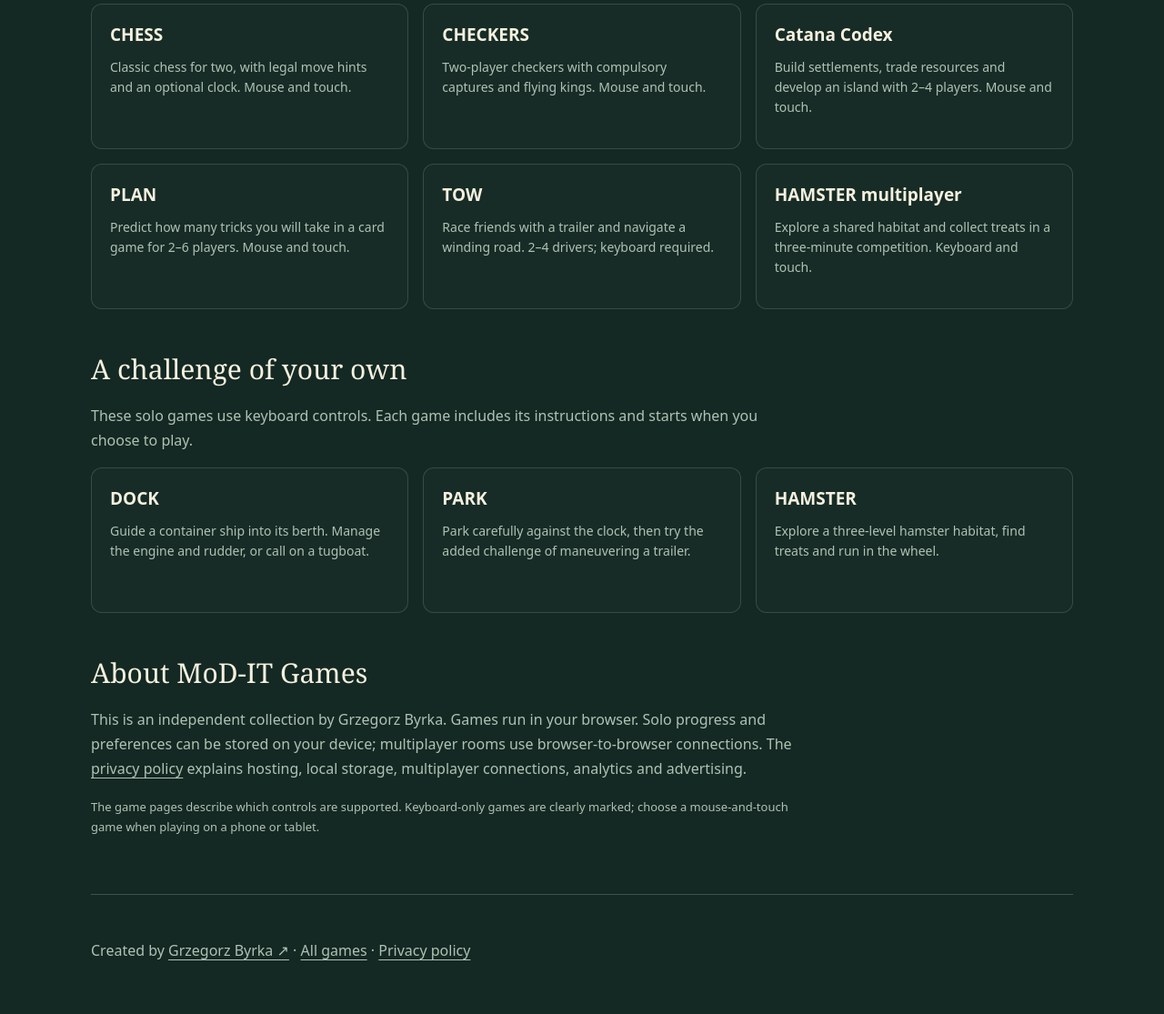
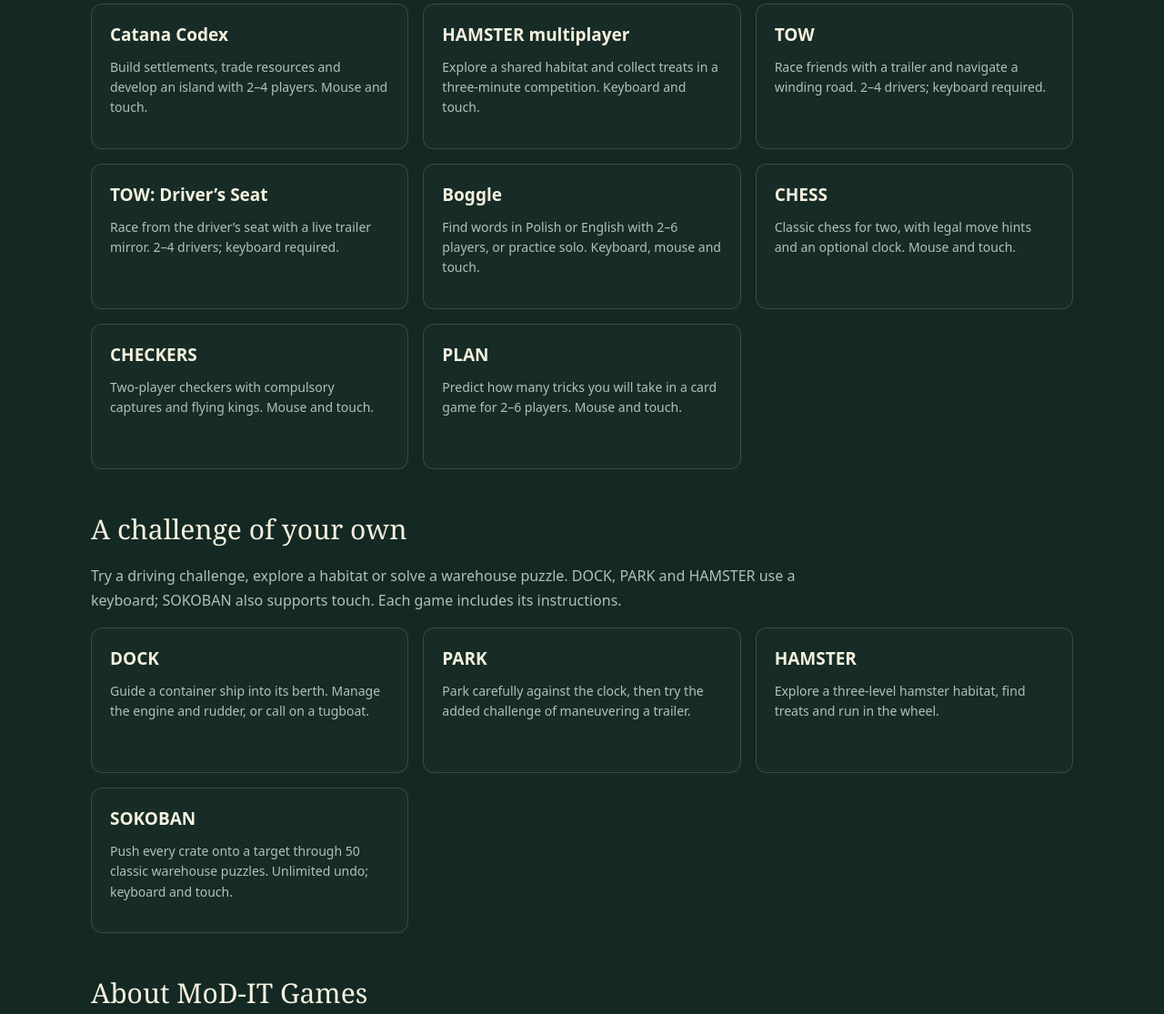
Before and after one commit to gbyrka/gbyrka.github.io, a plain HTML site: page index.html in a window 1280 px wide. Shown: the part 716-1831 px from the top of the page at 91% size. Drawn offline with Linux system fonts and the light colour scheme.

Commit message:
Add Driver's Seat, Boggle and Sokoban to the homepage

```diff
--- a/index.html
+++ b/index.html
@@ -36,21 +36,24 @@
       <h2 id="friends-title">Play with friends</h2>
       <p>Create a room, share its invitation and wait for your friends to join. Keep the host's tab open throughout the game. Multiplayer needs JavaScript and a browser that supports WebRTC; there is no public matchmaking or registration.</p>
       <ul class="games">
+        <li><a href="/multiplayer/games/catana/"><strong>Catana Codex</strong><span>Build settlements, trade resources and develop an island with 2–4 players. Mouse and touch.</span></a></li>
+        <li><a href="/multiplayer/games/hamster/"><strong>HAMSTER multiplayer</strong><span>Explore a shared habitat and collect treats in a three-minute competition. Keyboard and touch.</span></a></li>
+        <li><a href="/multiplayer/games/tow/"><strong>TOW</strong><span>Race friends with a trailer and navigate a winding road. 2–4 drivers; keyboard required.</span></a></li>
+        <li><a href="/multiplayer/games/tow-drivers-seat/"><strong>TOW: Driver’s Seat</strong><span>Race from the driver’s seat with a live trailer mirror. 2–4 drivers; keyboard required.</span></a></li>
+        <li><a href="/multiplayer/games/boggle/"><strong>Boggle</strong><span>Find words in Polish or English with 2–6 players, or practice solo. Keyboard, mouse and touch.</span></a></li>
         <li><a href="/multiplayer/games/chess/"><strong>CHESS</strong><span>Classic chess for two, with legal move hints and an optional clock. Mouse and touch.</span></a></li>
         <li><a href="/multiplayer/games/checkers/"><strong>CHECKERS</strong><span>Two-player checkers with compulsory captures and flying kings. Mouse and touch.</span></a></li>
-        <li><a href="/multiplayer/games/catana/"><strong>Catana Codex</strong><span>Build settlements, trade resources and develop an island with 2–4 players. Mouse and touch.</span></a></li>
         <li><a href="/multiplayer/?game=plan"><strong>PLAN</strong><span>Predict how many tricks you will take in a card game for 2–6 players. Mouse and touch.</span></a></li>
-        <li><a href="/multiplayer/games/tow/"><strong>TOW</strong><span>Race friends with a trailer and navigate a winding road. 2–4 drivers; keyboard required.</span></a></li>
-        <li><a href="/multiplayer/games/hamster/"><strong>HAMSTER multiplayer</strong><span>Explore a shared habitat and collect treats in a three-minute competition. Keyboard and touch.</span></a></li>
       </ul>
     </section>
     <section aria-labelledby="solo-title">
       <h2 id="solo-title">A challenge of your own</h2>
-      <p>These solo games use keyboard controls. Each game includes its instructions and starts when you choose to play.</p>
+      <p>Try a driving challenge, explore a habitat or solve a warehouse puzzle. DOCK, PARK and HAMSTER use a keyboard; SOKOBAN also supports touch. Each game includes its instructions.</p>
       <ul class="games">
         <li><a href="/dock/"><strong>DOCK</strong><span>Guide a container ship into its berth. Manage the engine and rudder, or call on a tugboat.</span></a></li>
         <li><a href="/park/"><strong>PARK</strong><span>Park carefully against the clock, then try the added challenge of maneuvering a trailer.</span></a></li>
         <li><a href="/hamster/"><strong>HAMSTER</strong><span>Explore a three-level hamster habitat, find treats and run in the wheel.</span></a></li>
+        <li><a href="/sokoban/"><strong>SOKOBAN</strong><span>Push every crate onto a target through 50 classic warehouse puzzles. Unlimited undo; keyboard and touch.</span></a></li>
       </ul>
     </section>
     <section id="about" aria-labelledby="about-title">
```
Also changed, not shown: 1 other file.
